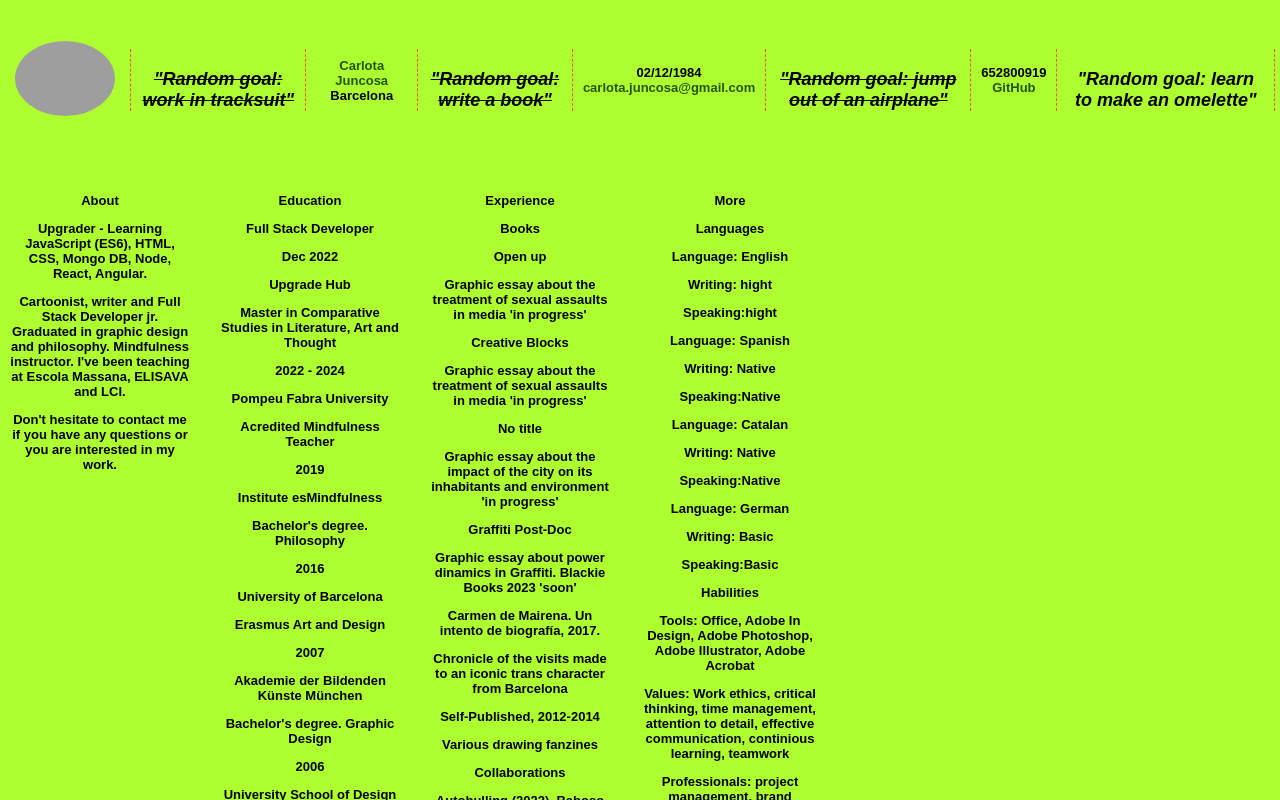
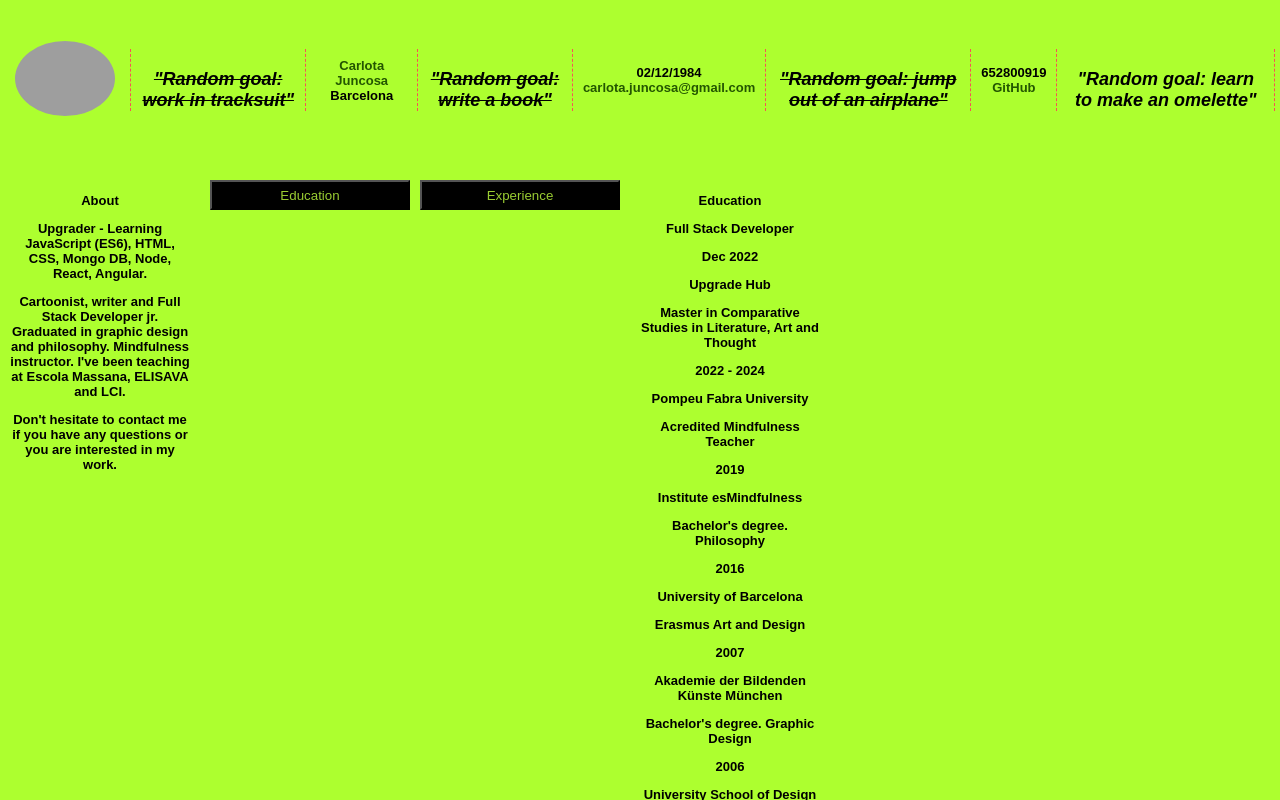
Before and after one commit to carlotajuncosa/my-cv, a React (Create React App) app in the folder my-cv/: page / in a window 1280 px wide. Shown: the top 800 px of the page. Built offline with nearby package versions, Linux system fonts and the light colour scheme; grey boxes are pictures that could not be loaded.

Commit message:
FEAT new buttons useState in App to show educacito and experience

```diff
--- a/my-cv/src/App.css
+++ b/my-cv/src/App.css
@@ -10,7 +10,16 @@ main > .infoMain {
     grid-gap: 10px;
     grid-auto-columns: 200px;
   }
+button {
+  background-color: black;
+  height: 30px;
+  border-color: black;
+  color: yellowgreen;
+}
+button :hover {
+  cursor: pointer;
 
+}
 
 /*
 .App-logo {
--- a/my-cv/src/App.jsx
+++ b/my-cv/src/App.jsx
@@ -1,6 +1,6 @@
+import { useState } from "react";
 import './App.css';
 
-/* import { Heroine, About, Education, Experience, More } from './components'; */
 import Heroine from './components/Heroine';
 import About from './components/About';
 import Education from './components/Education';
@@ -12,13 +12,26 @@ import { CV } from './CV/CV';
 const { heroine, education, books, exhibitions, lecturer, design, languages, habilities, awards, volunteer } = CV;
 
 function App() {
+  const [showEducation, setShowEducation] = useState(true);
+
   return (
     <div className='App'>
     <main>
        <Heroine heroine={heroine} />
        <div className="infoMain">
        <About aboutMe={heroine.aboutMe} />
-       <Education education={education} />
+
+    <button onClick={()=> setShowEducation(true)}>Education</button>
+    <button onClick={()=>setShowEducation(false)}>Experience</button>
+
+    <div>
+      {showEducation ? (
+        <Education education={education}/>
+      ) : (
+        <Experience experience={experience} />
+      )}
+    </div>
+
        <Experience
          books={books}
          exhibitions={exhibitions}
```
